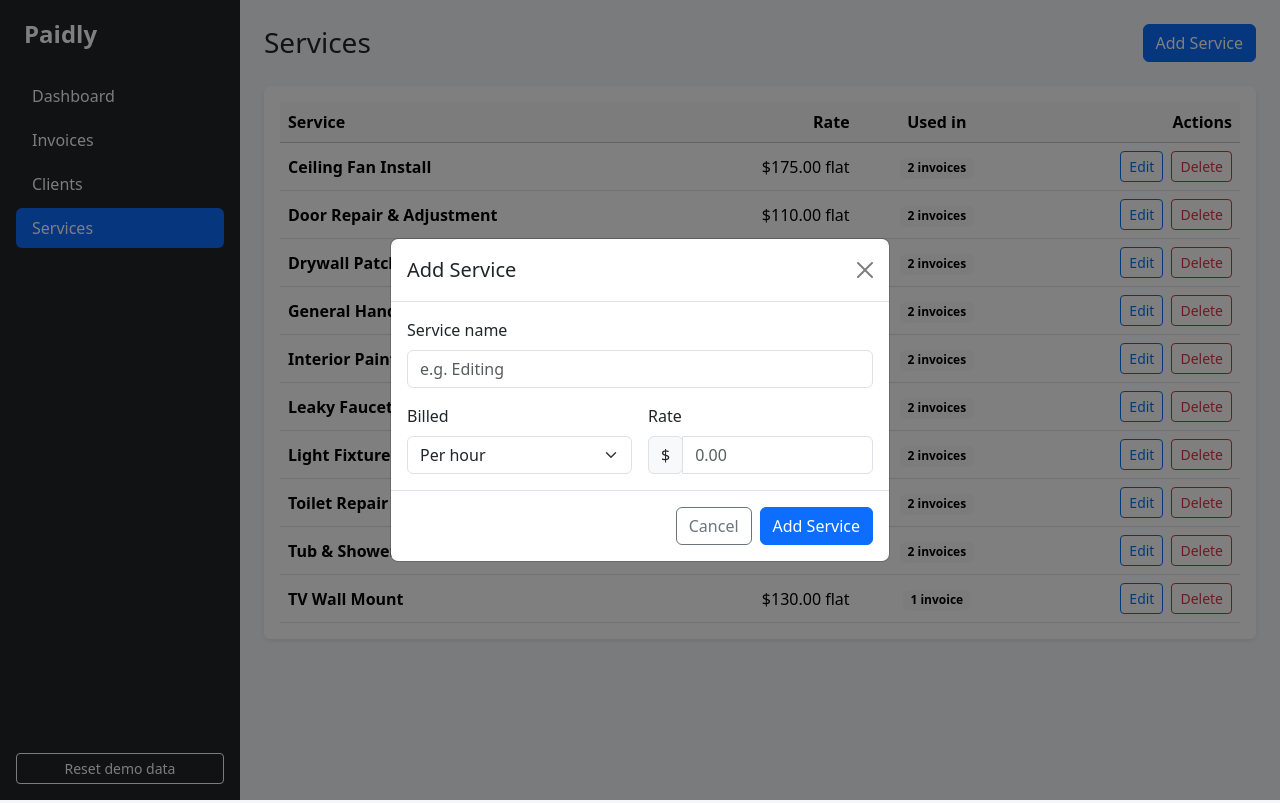
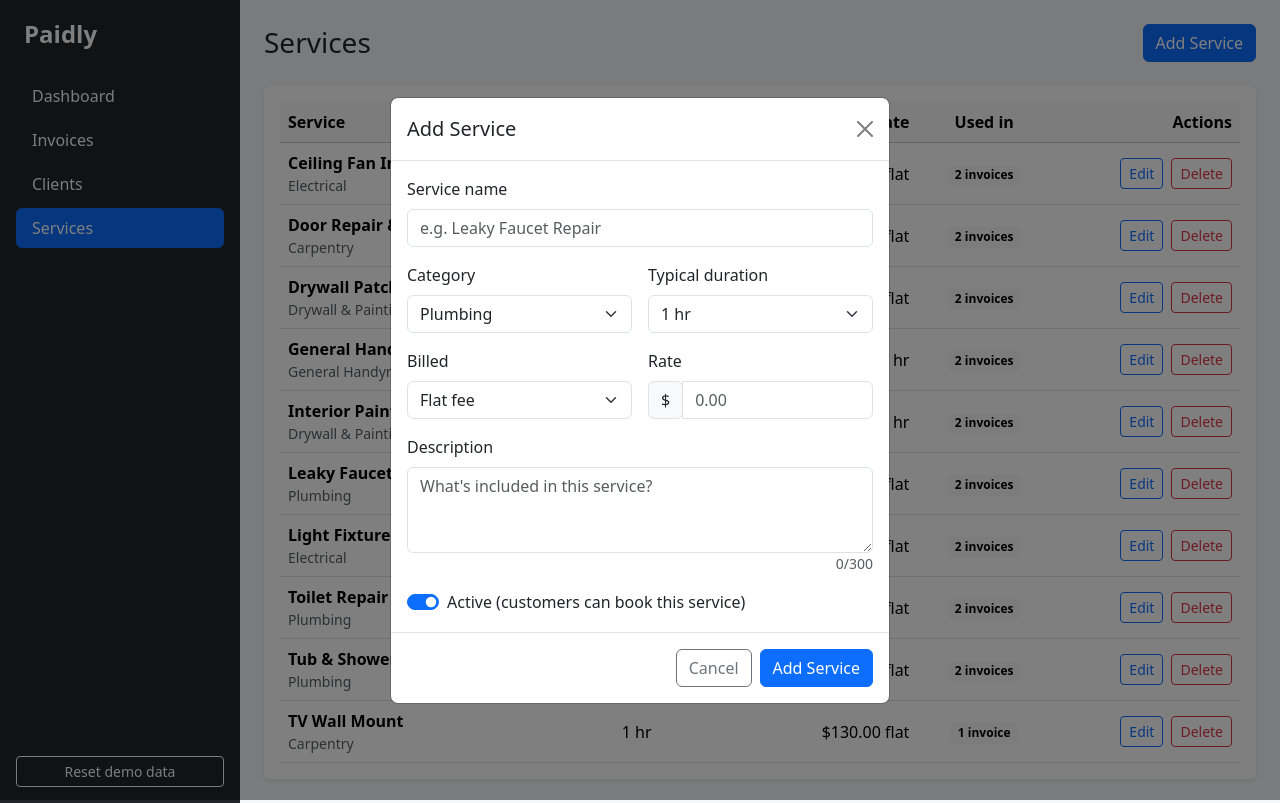
Before and after one commit to patohdzz/paidly, a React (Vite) app in the folder client/: page /services in a window 1280 px wide. Both pictures are taken after a click on the button "Add Service". Built offline with nearby package versions, Linux system fonts and the light colour scheme.

Commit message:
added more categories to services

```diff
--- a/client/src/components/ServiceForm.jsx
+++ b/client/src/components/ServiceForm.jsx
@@ -1,7 +1,25 @@
 import { useState } from "react";
-import { unitOptions } from "../utils/serviceUtils";
+import {
+  categoryOptions,
+  formatDuration,
+  unitOptions,
+} from "../utils/serviceUtils";
 
-const emptyService = { name: "", unit: "hr", rate: "" };
+// code for when clicking "Add Service"
+
+const durationOptions = [30, 60, 90, 120, 180, 240, 360, 480];
+
+const DESCRIPTION_MAX = 300;
+
+const emptyService = {
+  name: "",
+  category: categoryOptions[0],
+  unit: "flat",
+  rate: "",
+  durationMinutes: 60,
+  description: "",
+  active: true,
+};
 
 function validate(values, existingServices) {
   const errors = {};
@@ -26,6 +44,13 @@ function validate(values, existingServices) {
     errors.rate = "Rate must be a number greater than 0.";
   }
 
+  const description = values.description.trim();
+  if (!description) {
+    errors.description = "Description is required.";
+  } else if (description.length > DESCRIPTION_MAX) {
+    errors.description = `Description must be ${DESCRIPTION_MAX} characters or less.`;
+  }
+
   return errors;
 }
 
@@ -37,14 +62,17 @@ function ServiceForm({
   onCancel,
 }) {
   const [values, setValues] = useState({
+    ...emptyService,
     ...initialValues,
     rate: String(initialValues.rate),
   });
   const [errors, setErrors] = useState({});
 
   function handleChange(e) {
-    const { name, value } = e.target;
-    setValues((prev) => ({ ...prev, [name]: value }));
+    const { name, value, type, checked } = e.target;
+    const newValue = type === "checkbox" ? checked : value;
+
+    setValues((prev) => ({ ...prev, [name]: newValue }));
 
     if (errors[name]) {
       setErrors((prev) => ({ ...prev, [name]: undefined }));
@@ -63,7 +91,9 @@ function ServiceForm({
     onSubmit({
       ...values,
       name: values.name.trim(),
+      description: values.description.trim(),
       rate: Math.round(Number(values.rate) * 100) / 100,
+      durationMinutes: Number(values.durationMinutes),
     });
   }
 
@@ -81,14 +111,54 @@ function ServiceForm({
             className={`form-control ${errors.name ? "is-invalid" : ""}`}
             value={values.name}
             onChange={handleChange}
-            placeholder="e.g. Editing"
+            placeholder="e.g. Leaky Faucet Repair"
           />
           {errors.name && (
             <div className="invalid-feedback">{errors.name}</div>
           )}
         </div>
 
-        <div className="row g-3">
+        <div className="row g-3 mb-3">
+          <div className="col-12 col-sm-6">
+            <label htmlFor="service-category" className="form-label">
+              Category
+            </label>
+            <select
+              id="service-category"
+              name="category"
+              className="form-select"
+              value={values.category}
+              onChange={handleChange}
+            >
+              {categoryOptions.map((category) => (
+                <option key={category} value={category}>
+                  {category}
+                </option>
+              ))}
+            </select>
+          </div>
+
+          <div className="col-12 col-sm-6">
+            <label htmlFor="service-duration" className="form-label">
+              Typical duration
+            </label>
+            <select
+              id="service-duration"
+              name="durationMinutes"
+              className="form-select"
+              value={values.durationMinutes}
+              onChange={handleChange}
+            >
+              {durationOptions.map((minutes) => (
+                <option key={minutes} value={minutes}>
+                  {formatDuration(minutes)}
+                </option>
+              ))}
+            </select>
+          </div>
+        </div>
+
+        <div className="row g-3 mb-3">
           <div className="col-12 col-sm-6">
             <label htmlFor="service-unit" className="form-label">
               Billed
@@ -132,6 +202,49 @@ function ServiceForm({
             </div>
           </div>
         </div>
+
+        <div className="mb-3">
+          <label htmlFor="service-description" className="form-label">
+            Description
+          </label>
+          <textarea
+            id="service-description"
+            name="description"
+            rows="3"
+            maxLength={DESCRIPTION_MAX}
+            className={`form-control ${errors.description ? "is-invalid" : ""}`}
+            value={values.description}
+            onChange={handleChange}
+            placeholder="What's included in this service?"
+          />
+          <div className="d-flex justify-content-between">
+            {errors.description ? (
+              <div className="invalid-feedback d-block">
+                {errors.description}
+              </div>
+            ) : (
+              <span />
+            )}
+            <small className="text-muted">
+              {values.description.length}/{DESCRIPTION_MAX}
+            </small>
+          </div>
+        </div>
+
+        <div className="form-check form-switch">
+          <input
+            id="service-active"
+            name="active"
+            type="checkbox"
+            role="switch"
+            className="form-check-input"
+            checked={values.active}
+            onChange={handleChange}
+          />
+          <label htmlFor="service-active" className="form-check-label">
+            Active (customers can book this service)
+          </label>
+        </div>
       </div>
 
       <div className="modal-footer">
--- a/client/src/components/ServiceList.jsx
+++ b/client/src/components/ServiceList.jsx
@@ -1,4 +1,8 @@
-import { countServiceUsage, formatRate } from "../utils/serviceUtils";
+import {
+  countServiceUsage,
+  formatDuration,
+  formatRate,
+} from "../utils/serviceUtils";
 
 function ServiceList({ services, invoices, onEdit, onDelete }) {
   return (
@@ -7,10 +11,13 @@ function ServiceList({ services, invoices, onEdit, onDelete }) {
         <thead className="table-light">
           <tr>
             <th scope="col">Service</th>
+            <th scope="col" className="d-none d-md-table-cell">
+              Duration
+            </th>
             <th scope="col" className="text-end">
               Rate
             </th>
-            <th scope="col" className="text-center d-none d-md-table-cell">
+            <th scope="col" className="text-center d-none d-lg-table-cell">
               Used in
             </th>
             <th scope="col" className="text-end">
@@ -25,9 +32,22 @@ function ServiceList({ services, invoices, onEdit, onDelete }) {
 
             return (
               <tr key={service.id}>
-                <td className="fw-semibold">{service.name}</td>
+                <td>
+                  <div className="fw-semibold">
+                    {service.name}
+                    {!service.active && (
+                      <span className="badge text-bg-secondary ms-2">
+                        Inactive
+                      </span>
+                    )}
+                  </div>
+                  <div className="small text-muted">{service.category}</div>
+                </td>
+                <td className="d-none d-md-table-cell text-nowrap">
+                  {formatDuration(service.durationMinutes)}
+                </td>
                 <td className="text-end text-nowrap">{formatRate(service)}</td>
-                <td className="text-center d-none d-md-table-cell">
+                <td className="text-center d-none d-lg-table-cell">
                   <span className="badge text-bg-light">
                     {usage} {usage === 1 ? "invoice" : "invoices"}
                   </span>
--- a/client/src/utils/serviceUtils.js
+++ b/client/src/utils/serviceUtils.js
@@ -21,3 +21,22 @@ export function countServiceUsage(invoices, serviceId) {
     invoice.lineItems.some((item) => item.serviceId === serviceId)
   ).length;
 }
+
+// official list of categories
+export const categoryOptions = [
+  "Plumbing",
+  "Electrical",
+  "Drywall & Painting",
+  "Carpentry",
+  "General Handyman",
+];
+
+// correctly returns time in text format
+export function formatDuration(minutes) {
+  const hours = Math.floor(minutes / 60);
+  const mins = minutes % 60;
+
+  if (hours === 0) return `${mins} min`;
+  if (mins === 0) return `${hours} hr`;
+  return `${hours} hr ${mins} min`;
+}
```
